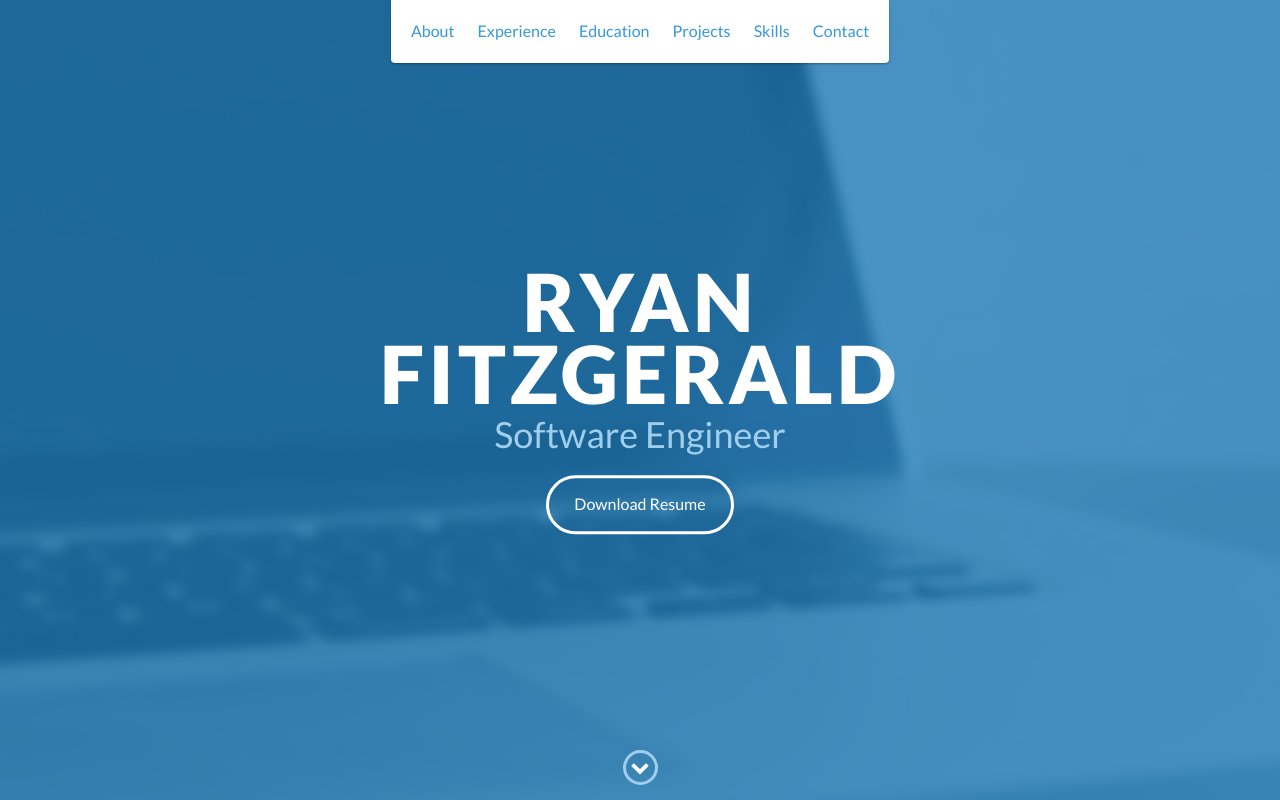
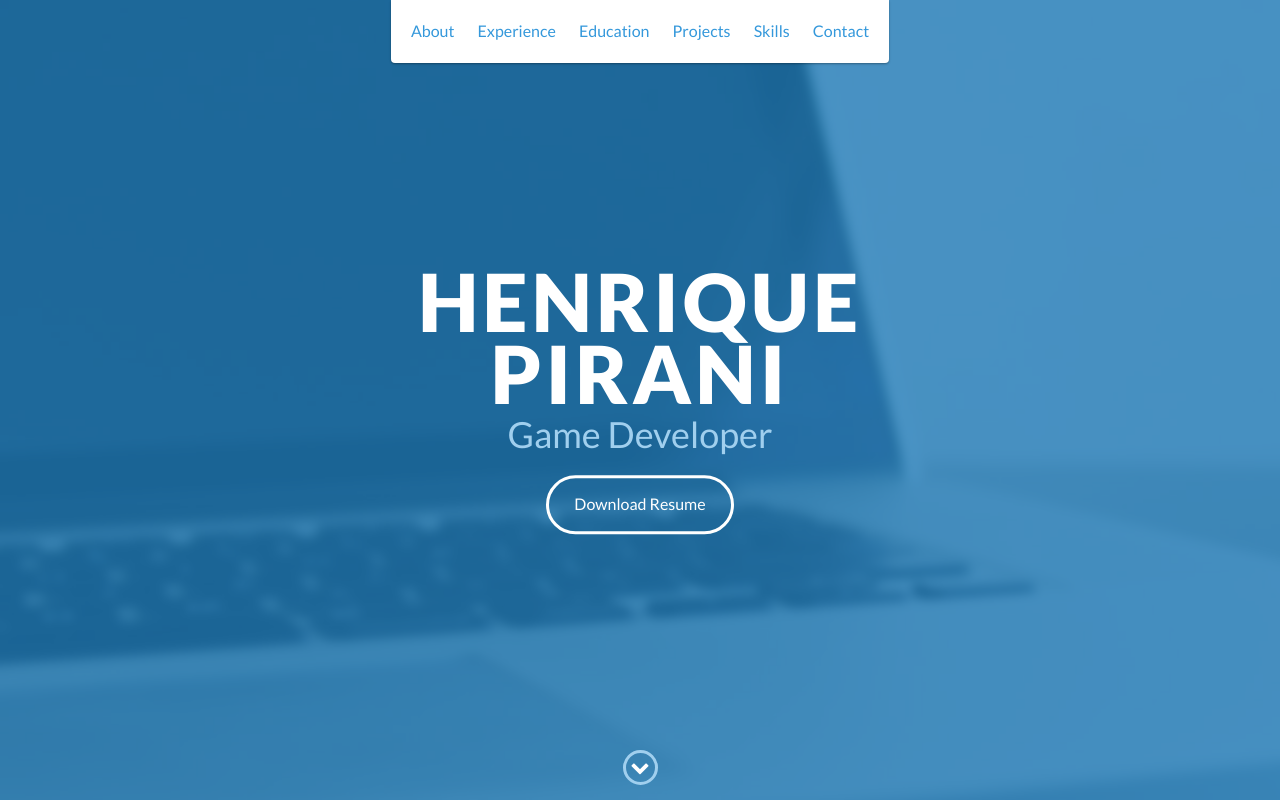
Before and after one commit to HenriquePirani/HenriquePirani.github.io, a website: page index.html in a window 1280 px wide. Shown: the top 800 px of the page. Drawn offline with nearby package versions, Linux system fonts and the light colour scheme.

Commit message:
Names Changed

```diff
--- a/index.html
+++ b/index.html
@@ -5,7 +5,7 @@
     <meta charset="utf-8">
     <meta http-equiv="X-UA-Compatible" content="IE=edge">
     <meta name="viewport" content="width=device-width, initial-scale=1">
-    <title>My Portfolio</title>
+    <title>Henrique Pirani</title>
 	<link rel="shortcut icon" href="favicon.ico" type="image/x-icon">
 	<link rel="icon" href="favicon.ico" type="image/x-icon">
     <link href="https://fonts.googleapis.com/css?family=Lato:300,400,700,900" rel="stylesheet">
@@ -49,8 +49,8 @@
 
     <div id="lead">
         <div id="lead-content">
-            <h1>Ryan Fitzgerald</h1>
-            <h2>Software Engineer</h2>
+            <h1>Henrique Pirani</h1>
+            <h2>Game Developer</h2>
             <a href="#" class="btn-rounded-white">Download Resume</a>
         </div>
         <!-- End #lead-content -->
```
